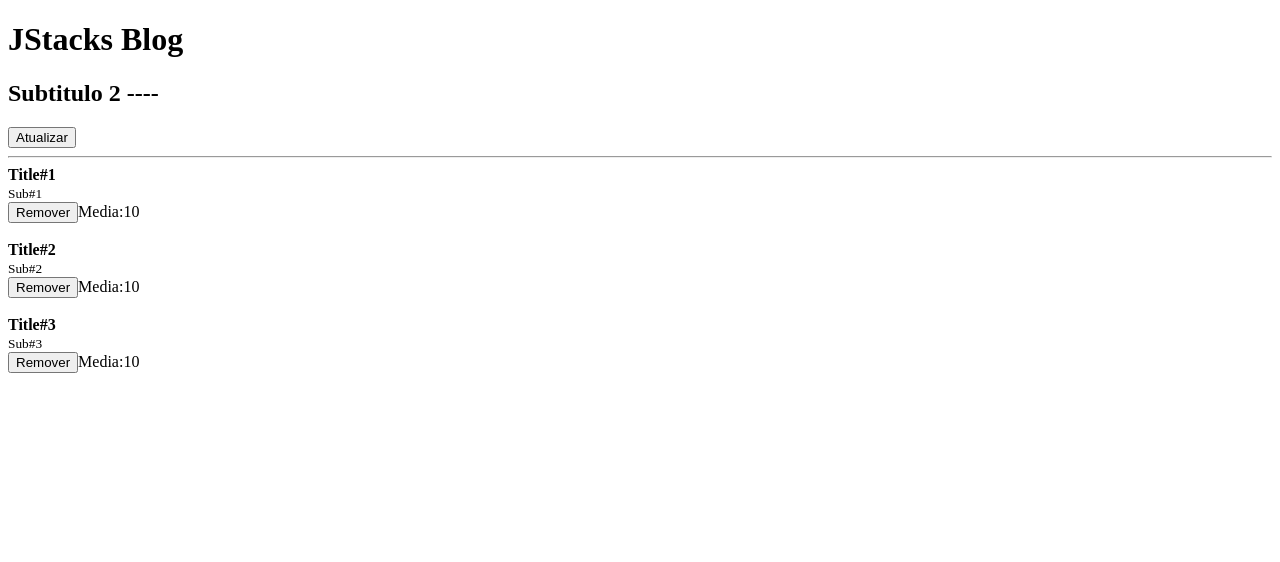
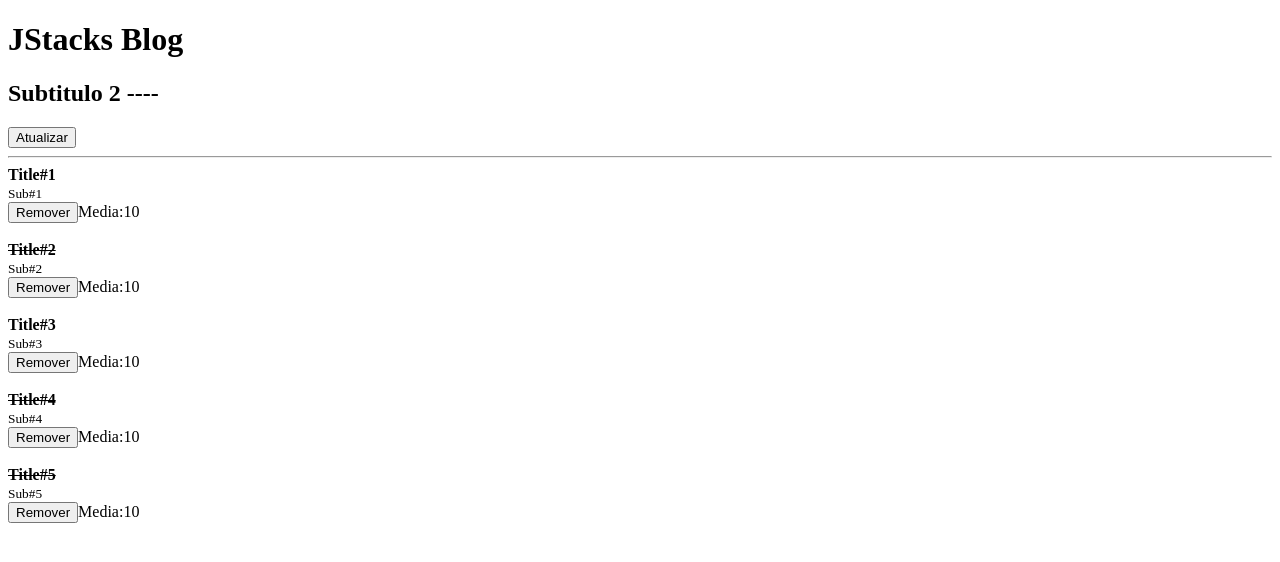
Before and after one commit to Joao-Vitor-Bittencourt/fundamentos-react, a React app: page / in a window 1280 px wide. Shown: the top 562 px of the page. Built offline with nearby package versions, Linux system fonts and the light colour scheme.

Commit message:
aula 14 - renderizacao condicional

```diff
--- a/src/App.js
+++ b/src/App.js
@@ -7,9 +7,11 @@ import { checkPropTypes } from 'prop-types';
 
 function App() {
   const [posts, setPosts] = useState([
-    { id: Math.random(), title: 'Title#1', subtitle: 'Sub#1', likes: 20 },
-    { id: Math.random(), title: 'Title#2', subtitle: 'Sub#2', likes: 20 },
-    { id: Math.random(), title: 'Title#3', subtitle: 'Sub#3', likes: 20 },
+    { id: Math.random(), title: 'Title#1', subtitle: 'Sub#1', likes: 20, read: false },
+    { id: Math.random(), title: 'Title#2', subtitle: 'Sub#2', likes: 20, read: true },
+    { id: Math.random(), title: 'Title#3', subtitle: 'Sub#3', likes: 20, read: false },
+    { id: Math.random(), title: 'Title#4', subtitle: 'Sub#4', likes: 20, read: true },
+    { id: Math.random(), title: 'Title#5', subtitle: 'Sub#5', likes: 20, read: true },
   ])
 
   function handleRefresh() {
@@ -42,13 +44,8 @@ function App() {
       {posts.map(post => (
         <Post
           key={post.title}
-          likes={post.likes}
           onRemove={handleRemovePost}
-          post={{
-            id: post.id,
-            title: post.title,
-            subtitle: post.subtitle,
-          }}
+          post={post}
         />
       ))}
 
--- a/src/Post.js
+++ b/src/Post.js
@@ -5,11 +5,15 @@ export default function Post(props) {
   return (
     <>
       <article>
-        <strong>{props.post.title}</strong><br/>
+        <strong>
+          { props.post.read && <s>{ props.post.title }</s>}
+          { !props.post.read && props.post.title }
+        </strong>
+        <br/>
         <small>{props.post.subtitle}</small>
       </article>
       <button onClick={() => props.onRemove(props.post.id)}>Remover</button>
-      Media:{props.likes / 2}
+      Media:{props.post.likes / 2}
       <br/>
       <br/>
     </>
@@ -17,12 +21,13 @@ export default function Post(props) {
 }
 
 Post.propTypes = {
-  likes: PropTypes.number.isRequired,
   onRemove: PropTypes.func.isRequired,
   post: PropTypes.shape({
     id: PropTypes.number.isRequired,
     title: PropTypes.string.isRequired,
     subtitle: PropTypes.string.isRequired,
+    likes: PropTypes.number.isRequired,
+    read: PropTypes.bool.isRequired,
   }
   ).isRequired
 }
```
